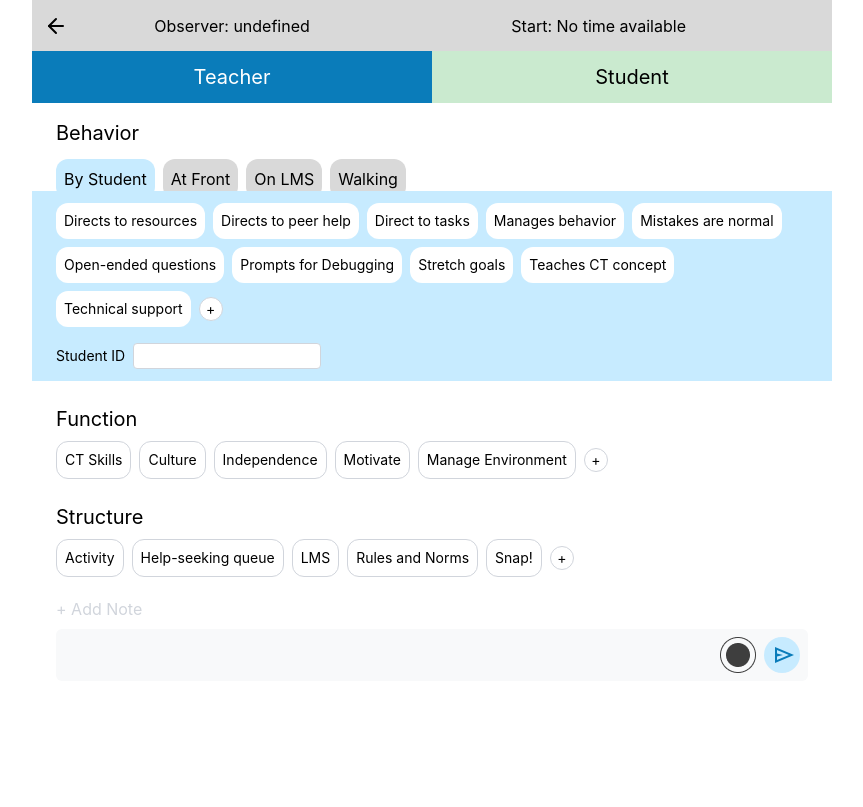
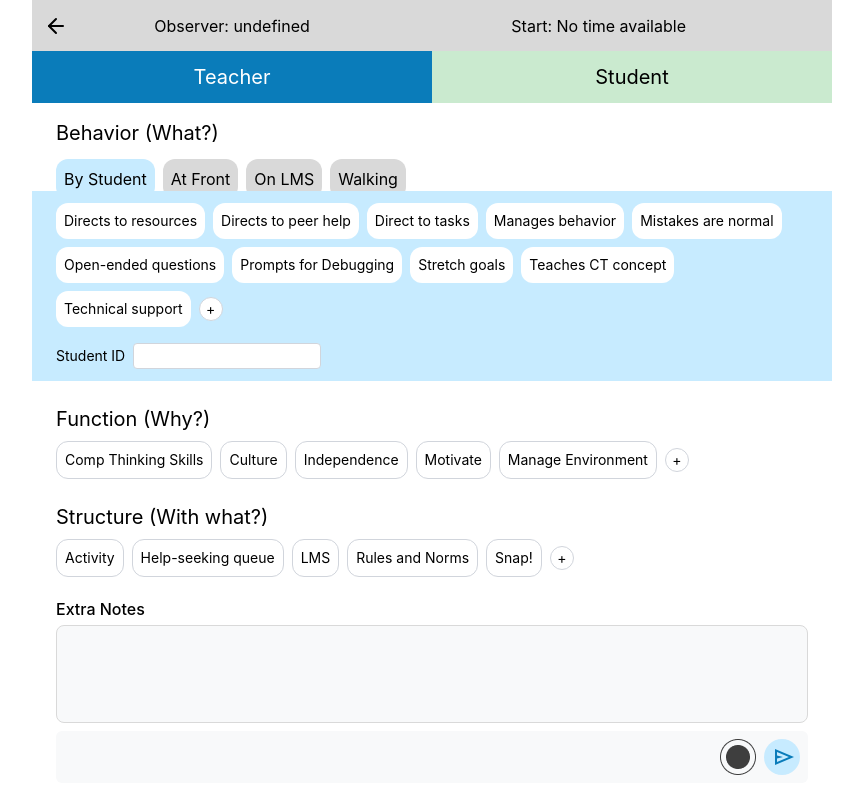
Before and after one commit to Arcane94/ClassEcho, a React (Vite) app in the folder frontend/: page /observation in a window 1280 px wide. Shown: the whole page, without its empty margins (208-1071 px from the left). Built offline with nearby package versions, Linux system fonts and the light colour scheme.

Commit message:
Styling error fixes

```diff
--- a/frontend/src/ObservationScreen.tsx
+++ b/frontend/src/ObservationScreen.tsx
@@ -16,6 +16,8 @@ import { formatToMonthDayHourMinute } from "./utils/formatToMonthDayHourMinute";
 import { createTeacherObservation } from "./utils/createTeacherObservation";
 import { createStudentObservation } from "./utils/createStudentObservation";
 import type { SessionData } from './utils/fetchSessionById';
+import type { StudentObservationData } from './utils/createStudentObservation';
+import type { TeacherObservationData } from './utils/createTeacherObservation';
 
 
 //Affect Icon Svg Imports
@@ -68,9 +70,6 @@ export default function ObservationScreen() {
     //State to store selected behavior tag class
     const [behaviorClass, setBehaviorClass] = useState('By Student');
 
-    //State to store if user is adding a note on the teacher side
-    const [addNoteOpen, setAddNoteOpen] = useState(false);
-
     //State to store selected student tag
     const [selectedStudentTags, setSelectedStudentTags] = useState<string[]>([]);
 
@@ -102,10 +101,10 @@ export default function ObservationScreen() {
     const [studentObsStudentId, setStudentObsStudentId] = useState('');
 
     //Constant List of Student Emotion Affects
-    const studentAffects = ["Excited", "Suprised", "Happy", "Relaxed", "Tired", "Bored", "Sad", "Confused", "Frustrated", "Angry"];
+    const studentAffects = ["Excited", "Suprised", "Happy", "Relaxed", "Tired", "Bored", "Sad", "Confused", "Frustrated", "Angry", "Focused", "Unfocused"];
 
     //Constant List of Student Emotion Affect Icons
-    const studentAffectIcons = [excitedAffectIcon, excitedAffectIcon, happyAffectIcon, relaxedAffectIcon, tiredAffectIcon, boredAffectIcon, sadAffectIcon, confusedAffectIcon, frustratedAffectIcon, angryAffectIcon];
+    const studentAffectIcons = [excitedAffectIcon, excitedAffectIcon, happyAffectIcon, relaxedAffectIcon, tiredAffectIcon, boredAffectIcon, sadAffectIcon, confusedAffectIcon, frustratedAffectIcon, angryAffectIcon, happyAffectIcon, boredAffectIcon];
 
     //Constant List of Behavior Tag Classifications
     const behaviorTagClassifications = ["By Student", "At Front", "On LMS", "Walking"];
@@ -123,7 +122,7 @@ export default function ObservationScreen() {
     const behaviorByStudentTags = ["Directs to resources", "Directs to peer help", "Direct to tasks", "Manages behavior", "Mistakes are normal", "Open-ended questions", "Prompts for Debugging", "Stretch goals", "Teaches CT concept", "Technical support"];
 
     //List of Function Tags
-    let functionTags = ["CT Skills", "Culture", "Independence", "Motivate", "Manage Environment"];
+    let functionTags = ["Comp Thinking Skills", "Culture", "Independence", "Motivate", "Manage Environment"];
 
     //List of Structure Tags
     let structureTags = ["Activity", "Help-seeking queue", "LMS", "Rules and Norms", "Snap!"];
@@ -136,6 +135,12 @@ export default function ObservationScreen() {
 
     //Tick counter that allows observation time to have a new key when updated
     const [observationTick, setObservationTick] = useState(0);
+
+    //List of database entries for student observations that have not yet been sent to backend due to connectivity issues
+    const [waitingStudentLogs, setWaitingStudentLogs] = useState<StudentObservationData[]>([]);
+
+    //List of database entries for teacher observations that have not yet been sent to backend due to connectivity issues
+    const [waitingTeacherLogs, setWaitingTeacherLogs] = useState<TeacherObservationData[]>([]);
 
     //UseEffect statement to be triggered on component load that uses sessionId to pull additional session info from server
     useEffect(() => {
@@ -162,7 +167,6 @@ export default function ObservationScreen() {
         if (observingTeacher) {
             setExtraTeacherNote('');
             setBehaviorClass('By Student');
-            setAddNoteOpen(false);
             setSelectedBehaviorTags([]);
             setSelectedFunctionTags([]);
             setSelectedStructureTags([]);
@@ -395,8 +399,8 @@ export default function ObservationScreen() {
                 <p className="col-span-7 text-center text-base">{`Start: ${sessionData?.local_time ? formatToMonthDayHourMinute(sessionData.local_time) : 'No time available'}`}</p>
             </header>
 
-            <div className="flex items-center justify-center w-full">
-                <div className="max-w-[800px]">
+            <div className="w-full flex justify-center items-start min-h-[calc(100vh-51px)] overflow-hidden">
+                <div className="max-w-[800px] w-full">
                     <div className="mt-[51px] w-full flex items-center">
                         <button onClick={() => !isRecordingStudentObs ? setObservingTeacher(true) : null} className={`text-xl w-1/2 py-3  ${isRecordingStudentObs ? 'bg-gray-300 text-black' : observingTeacher ? 'bg-[var(--accent-color)] text-white' : 'bg-[var(--light-blue-accent)] text-black'}`} style={{ cursor: isRecordingStudentObs ? 'not-allowed' : 'pointer'}}>Teacher</button>
                         <button onClick={() => !isRecordingTeacherObs ? setObservingTeacher(false) : null} className={`text-xl w-1/2 py-3  ${isRecordingTeacherObs ? 'bg-gray-300 text-black' : !observingTeacher ? 'bg-[var(--green-accent)] text-white' : 'bg-[var(--light-green-accent)] text-black'}`} style={{ cursor: isRecordingTeacherObs ? 'not-allowed' : 'pointer'}}>Student</button>
@@ -406,7 +410,7 @@ export default function ObservationScreen() {
                     {observingTeacher ?
                         (
                         <>
-                        <h1 className="text-xl ml-[24px] mt-4">Behavior</h1>
+                        <h1 className="text-xl ml-[24px] mt-4">{`Behavior (What?)`}</h1>
 
                         {/* Behavior Tag Options */}
                         <div className="ml-[24px] mr-[24px] mt-3 w-full flex gap-2 flex-wrap items-start">
@@ -449,7 +453,7 @@ export default function ObservationScreen() {
                             </div>
                         </div>
 
-                        <h2 className="text-xl ml-[24px] mt-4">Function</h2>
+                        <h2 className="text-xl ml-[24px] mt-4">{`Function (Why?)`}</h2>
 
                         {/*Function Tag Options */}
                         <div className="py-2 px-[24px] w-full flex gap-2 flex-wrap items-center">
@@ -474,7 +478,7 @@ export default function ObservationScreen() {
                             )}
                         </div>
 
-                        <h3 className="text-xl ml-[24px] mt-4">Structure</h3>
+                        <h3 className="text-xl ml-[24px] mt-4">{`Structure (With what?)`}</h3>
 
                         {/*Structure Tag Options */}
                         <div className="py-2 px-[24px] w-full flex gap-2 flex-wrap items-center">
@@ -498,16 +502,7 @@ export default function ObservationScreen() {
                                 <AddTagModal modalHeader={"Add Structure Tag"} tagSection={"structure_tags"} onAddTag={addCustomTag} onClose={() => setAddTagModalString('')}/>
                             )}
                         </div>
-                        {/*Add Note Header */}
-                        {!addNoteOpen ? (
-                            <button onClick={() => setAddNoteOpen(true)} style={{cursor: 'pointer'}} className="mx-[24px] text-l text-gray-300 mt-3">+ Add Note</button>
-                        ) : (
-                            <button onClick={() => setAddNoteOpen(false)} style={{cursor: 'pointer'}} className="mx-[24px] text-l text-gray-300 mt-3">- Cancel Note</button>
-                        )
-                        }
-
-                        {/*Add Note Text Input if Selected */}
-                        {addNoteOpen &&
+                        {/* Add Note Text Input */}
                         <div className={`mx-[24px] mt-3`}>
                             <SmallTextForm
                                 label="Extra Notes"
@@ -519,7 +514,6 @@ export default function ObservationScreen() {
                                 className="h-[98px]"
                             />
                         </div>
-                        }
                     </>
                     ) : (
                         <>
--- a/frontend/src/StartForm.tsx
+++ b/frontend/src/StartForm.tsx
@@ -31,7 +31,7 @@ export default function StartForm() {
     const [lessonTitleErrorMsg, setLessonTitleErrorMsg] = useState('');
     //Holds lesson description for text input form and potential error message
     const [lessonDescription, setLessonDescription] = useState('');
-    const [lessonDescriptionErrorMsg, setLessonDescriptionErrorMsg] = useState('');
+
 
 
     //Async function to handle submission of form
@@ -196,18 +196,9 @@ export default function StartForm() {
                         name="lessonDescription"
                         value={lessonDescription}
                         onChange={(e) => setLessonDescription(e.target.value)}
-                        onBlur={() => {
-                            if (!lessonDescription) setLessonDescriptionErrorMsg("Name is required.");
-                            //Additional Error Messages
-                            else setLessonDescriptionErrorMsg('');
-                        }}
                         placeholder=""
                         className="h-[98px]"
                     />
-                    {/* Display error message for teacher name if it exists */}
-                    {lessonDescriptionErrorMsg && (
-                        <p className="text-red-500 text-xs mt-1">{lessonDescriptionErrorMsg}</p>
-                    )}
                 </div>
                 {/*Button to Submit From when Width exceeds 762px for more centeralized design */}
                 <button className="hidden md:block mx-auto text-white my-4 px-4 py-2 rounded bg-[var(--accent-color)]" style={{ cursor: 'pointer' }} onClick={() => handleFormSubmission()}>Start Observation</button>
--- /dev/null
+++ b/frontend/src/config.ts
@@ -0,0 +1 @@
+export const API_BASE_URL = "http://localhost:3011"
--- a/frontend/src/utils/createStudentObservation.ts
+++ b/frontend/src/utils/createStudentObservation.ts
@@ -1,3 +1,5 @@
+import { API_BASE_URL } from "../config";
+
 // Defines the call to create a new student observation in database
 
 export interface StudentObservationData {
@@ -18,7 +20,7 @@ export interface StudentObservationData {
   //Calls the server and sends all the data needed to create a new student observation
   export async function createStudentObservation(data: StudentObservationData) {
     try {
-      const response = await fetch('http://localhost:3011/observations/student', {
+      const response = await fetch(`${API_BASE_URL}/observations/student`, {
         method: 'POST',
         headers: {
           'Content-Type': 'application/json',
--- a/frontend/src/utils/createTeacherObservation.ts
+++ b/frontend/src/utils/createTeacherObservation.ts
@@ -1,3 +1,5 @@
+import { API_BASE_URL } from "../config";
+
 // Defines the call to create a new teacher observation in database
 
 export interface TeacherObservationData {
@@ -19,7 +21,7 @@ export interface TeacherObservationData {
   //Calls the server and sends all the data needed to create a new teacher observation
   export async function createTeacherObservation(data: TeacherObservationData) {
     try {
-      const response = await fetch('http://localhost:3011/observations/teacher', {
+      const response = await fetch(`${API_BASE_URL}/observations/teacher`, {
         method: 'POST',
         headers: {
           'Content-Type': 'application/json',
--- a/frontend/src/utils/fetchSessionById.ts
+++ b/frontend/src/utils/fetchSessionById.ts
@@ -1,3 +1,5 @@
+import { API_BASE_URL } from "../config";
+
 export interface SessionData {
     session_id: string;
     observer_name: string;
@@ -12,7 +14,7 @@ export interface SessionData {
   //Calls server and attempts to retrieve session information using session id
   export async function fetchSessionById(sessionId: string): Promise<SessionData | null> {
     try {
-      const response = await fetch(`http://localhost:3011/sessions/${sessionId}`);
+      const response = await fetch(`${API_BASE_URL}/sessions/${sessionId}`);
 
       if (!response.ok) {
         //If session could not be found, alert console
```
Lines whose indentation alone changed are shown as unchanged.
